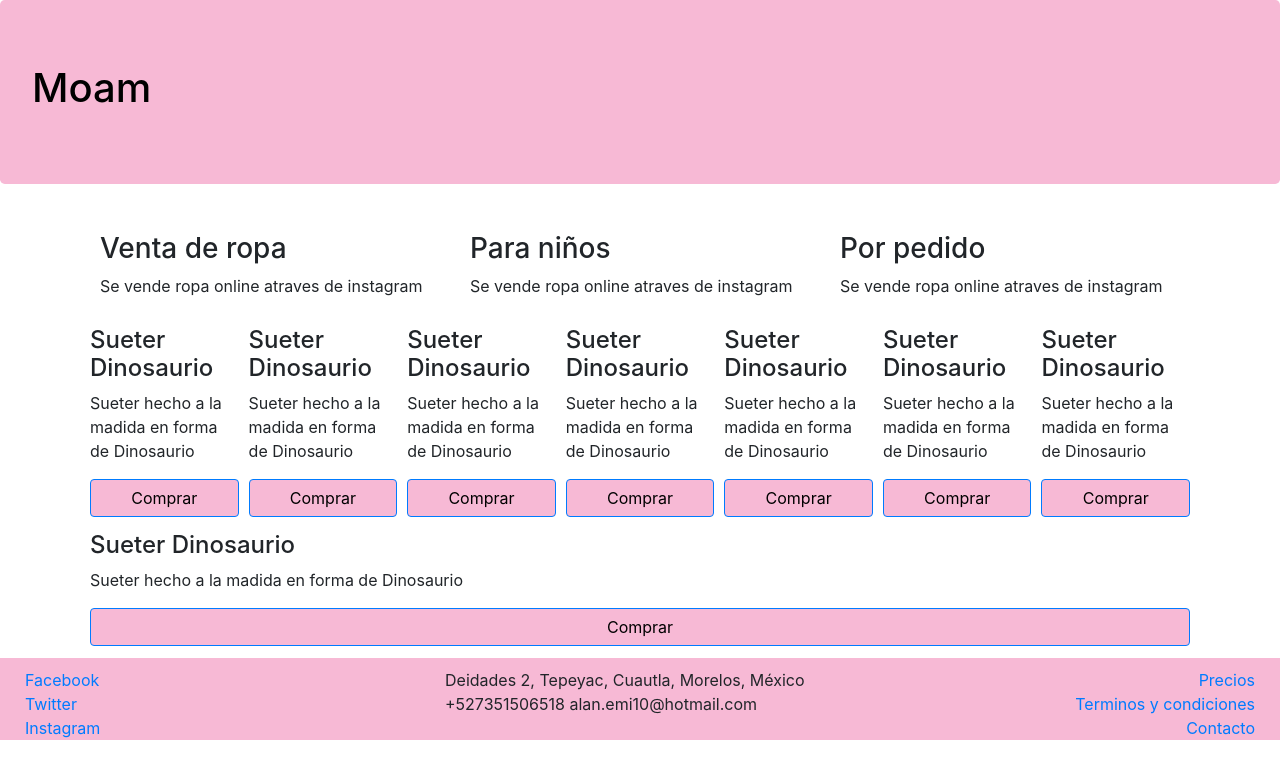
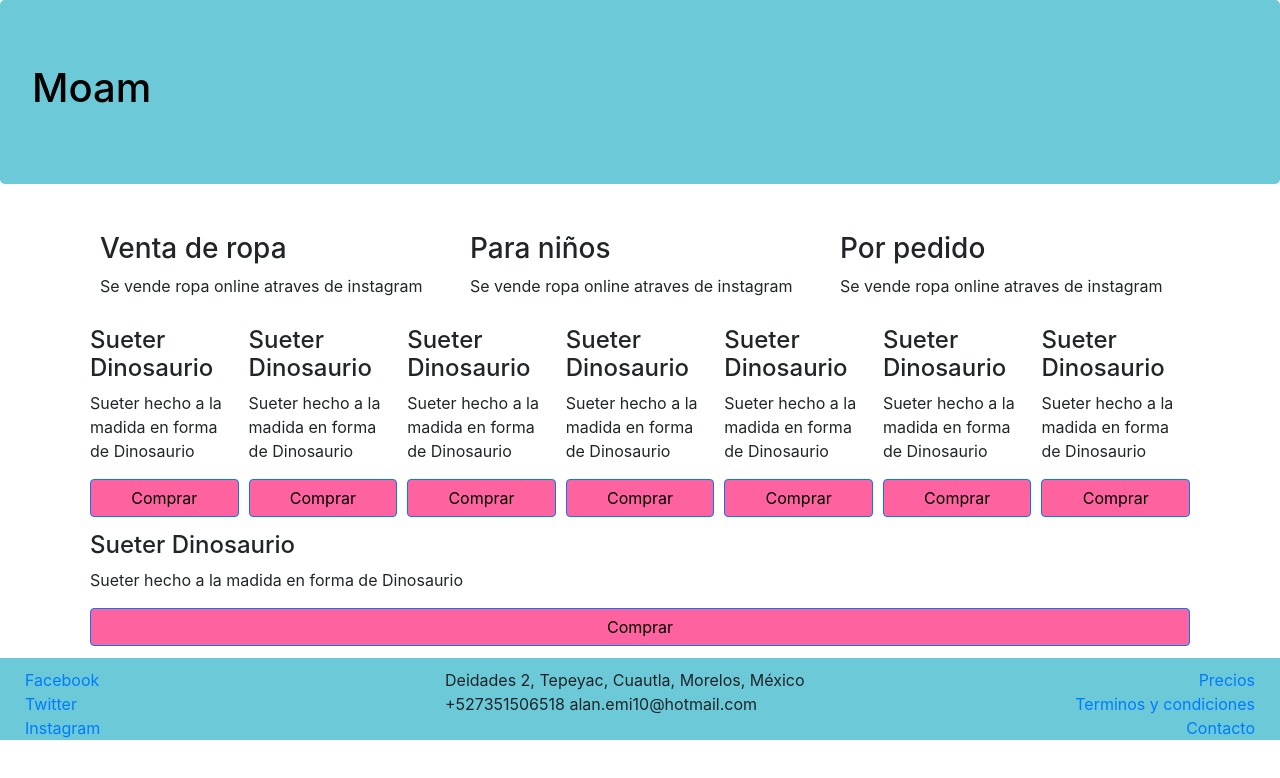
Before and after one commit to Replase/Proyecto, a website: page index.html in a window 1280 px wide. Drawn offline with nearby package versions, Linux system fonts and the light colour scheme.

Commit message:
Cambio de colores a la pagina

```diff
--- a/css/main.css
+++ b/css/main.css
@@ -1,14 +1,14 @@
 .jumbotron{
-    background-color: #F7B9D5;
+    background-color: #6BC9D8;
     color: black;
 }
 .btn{
     color: black;
-    background-color: #F7B9D5;
+    background-color: #FE629F;
 }
 footer{
     padding: 10px 10px 0 10px;
-    background-color:#F7B9D5 ;
+    background-color:#6BC9D8 ;
     margin-bottom: 0px;
     margin-top: 10px;
 }
```
